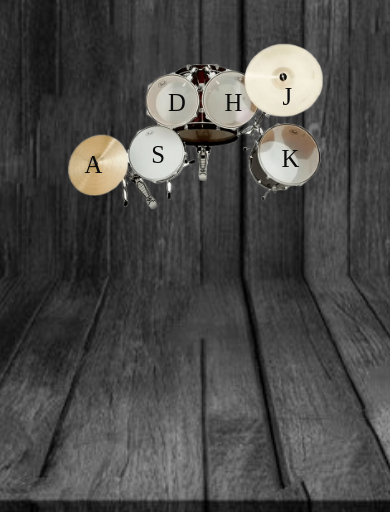
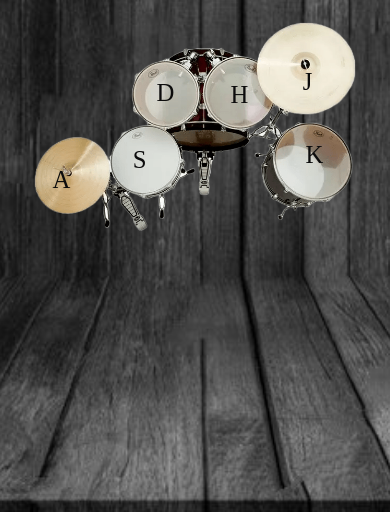
Before and after one commit to WilliamPorto22/Portfolio-William-Porto, a plain HTML site: page Bateria/index.html in a window 390 px wide. Shown: the part 332-844 px from the top of the page. Drawn offline with Linux system fonts and the light colour scheme.

Commit message:
Atualizacao Final Bateria

```diff
--- a/Bateria/style.css
+++ b/Bateria/style.css
@@ -126,54 +126,46 @@
     }
 
     .img-bateria {
-        width: 257px;
-        height: 199px;
+        width: 334px;
+        height: 233px;
     }
 
     .botaoa {
-        margin-top: 125px;
-        margin-left: 18px;
+        margin-top: 157px;
+        margin-left: 22px;
         height: 27px;
     }
 
     .botaos {
-        margin-top: 115px;
-        margin-left: 49px;
+        margin-top: 137px;
+        margin-left: 55px;
         height: 27px;
     }
 
     .botaod {
-        margin-top: 63px;
+        margin-top: 70px;
         margin-left: 3px;
-        margin-right: 19px;
+        margin-right: 62px;
         height: 27px;
     }
 
     .botaoh {
-        margin-top: 62px;
-        margin-left: -3px;
-        height: 27px;
+        margin-top: 72px;
+        margin-left: -11px;
+        margin-right: 111px;
         width: 23px;
     }
 
     .botaoj {
-        margin-top: -33px;
-        margin-left: 71px;
-        height: 27px;
-        width: 23px;
-    }
-
-    .botaoh {
-        margin-top: 63px;
-        margin-left: 17px;
-        margin-right: 82px;
+        margin-top: -68px;
+        margin-left: 57px;
         height: 27px;
         width: 23px;
     }
 
     .botaok {
-        margin-top: -266px;
-        margin-left: 74px;
+        margin-top: -255px;
+        margin-left: 64px;
         height: 27px;
         width: 23px;
     }
```
